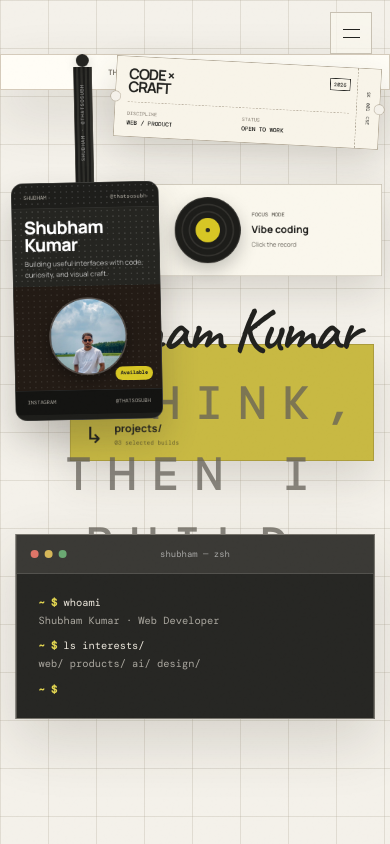
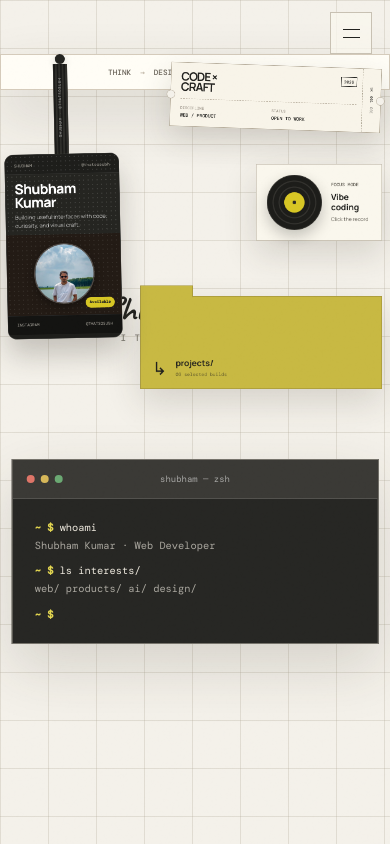
Before and after one commit to Shuv2202/portfolio, a Next.js app: page / in a window 390 px wide. Shown: the top 844 px of the page. Built offline with nearby package versions, Linux system fonts and the light colour scheme.

Commit message:
Pixel-perfect mobile desk layout matching reference screenshot UI

```diff
--- a/app/globals.css
+++ b/app/globals.css
@@ -1255,14 +1255,14 @@ img, svg { display: block; max-width: 100%; }
 
 @media (max-width: 760px) {
   .hero {
-    min-height: 940px;
+    min-height: 960px;
     padding-top: 54px;
   }
 
   .hero__canvas {
     position: relative;
     width: 100%;
-    min-height: 940px;
+    min-height: 960px;
     padding: 0;
     display: block;
   }
@@ -1270,65 +1270,78 @@ img, svg { display: block; max-width: 100%; }
   .hanging-id {
     position: absolute;
     top: 0;
-    left: 2%;
-    z-index: 12;
-    transform: scale(0.72);
+    left: 2px;
+    z-index: 14;
+    transform: scale(0.64);
     transform-origin: 0 0;
     margin-top: 0;
   }
 
   .boarding-pass {
     position: absolute;
-    top: 15px;
-    right: 2%;
+    top: 18px;
+    right: 8px;
     z-index: 10;
-    transform: scale(0.68) rotate(3deg);
+    transform: scale(0.62) rotate(3deg);
     transform-origin: 100% 0;
   }
 
   .vinyl-card {
     position: absolute;
-    top: 130px;
-    right: 2%;
+    top: 122px;
+    right: 8px;
     z-index: 11;
-    transform: scale(0.72);
+    width: 210px;
+    transform: scale(0.68);
     transform-origin: 100% 0;
+  }
+
+  .code-sticker {
+    position: absolute;
+    top: 270px;
+    left: 8px;
+    z-index: 12;
+    transform: scale(0.68);
+    transform-origin: 0 0;
   }
 
   .hero-title {
     position: absolute;
-    top: 245px;
+    top: 265px;
     left: 50%;
     transform: translateX(-50%);
-    width: 90%;
+    width: 58%;
     text-align: center;
     z-index: 9;
   }
 
   .hero-title .script {
-    font-size: clamp(3.2rem, 16vw, 4.5rem);
+    font-size: clamp(2.4rem, 10vw, 3.8rem);
+    white-space: nowrap;
+    margin-bottom: 4px;
   }
 
   .hero-title h1 {
-    font-size: clamp(2.4rem, 12vw, 3.8rem);
+    font-size: clamp(0.52rem, 2.4vw, 0.72rem);
+    letter-spacing: 0.16em;
   }
 
   .folder-card {
     position: absolute;
-    top: 290px;
-    right: 4%;
-    z-index: 8;
-    transform: scale(0.78);
+    top: 270px;
+    right: 8px;
+    z-index: 12;
+    transform: scale(0.7);
     transform-origin: 100% 0;
   }
 
   .mini-terminal {
     position: absolute;
-    top: 480px;
+    top: 440px;
     left: 50%;
     transform: translateX(-50%);
-    width: 92%;
-    z-index: 10;
+    width: min(92%, 480px);
+    z-index: 13;
   }
 
   .visit-intro__name {
@@ -1351,6 +1364,50 @@ img, svg { display: block; max-width: 100%; }
   }
 }
 
+@media (max-width: 480px) {
+  .hero {
+    min-height: 920px;
+  }
+
+  .hanging-id {
+    transform: scale(0.56);
+  }
+
+  .boarding-pass {
+    top: 15px;
+    transform: scale(0.54) rotate(2deg);
+  }
+
+  .vinyl-card {
+    top: 110px;
+    transform: scale(0.6);
+  }
+
+  .code-sticker {
+    top: 242px;
+    transform: scale(0.6);
+  }
+
+  .hero-title {
+    top: 238px;
+    width: 56%;
+  }
+
+  .hero-title .script {
+    font-size: 2.2rem;
+  }
+
+  .folder-card {
+    top: 242px;
+    transform: scale(0.62);
+  }
+
+  .mini-terminal {
+    top: 405px;
+    width: 94%;
+  }
+}
+
 @media (
   prefers-reduced-motion:
   reduce
```
